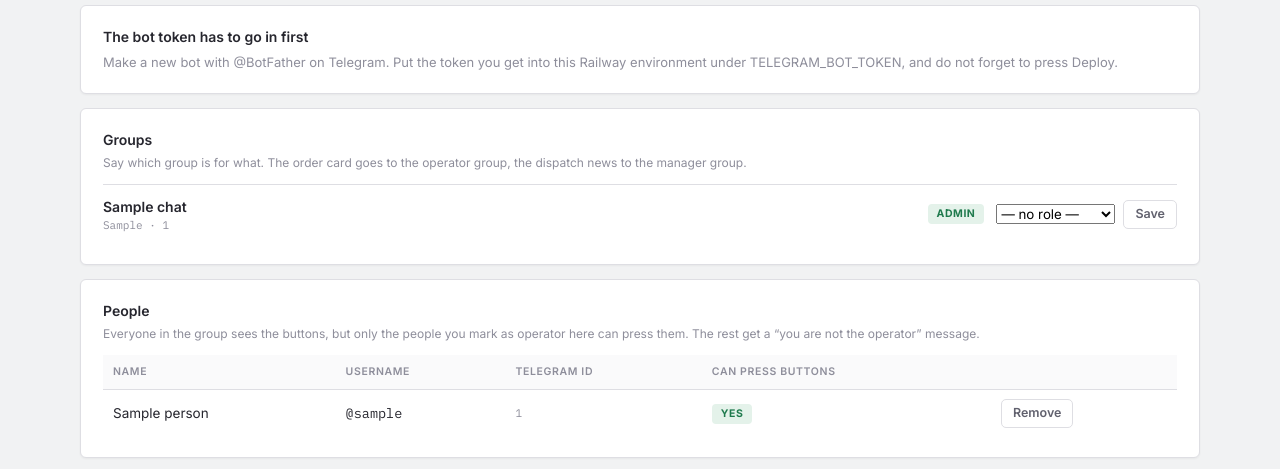
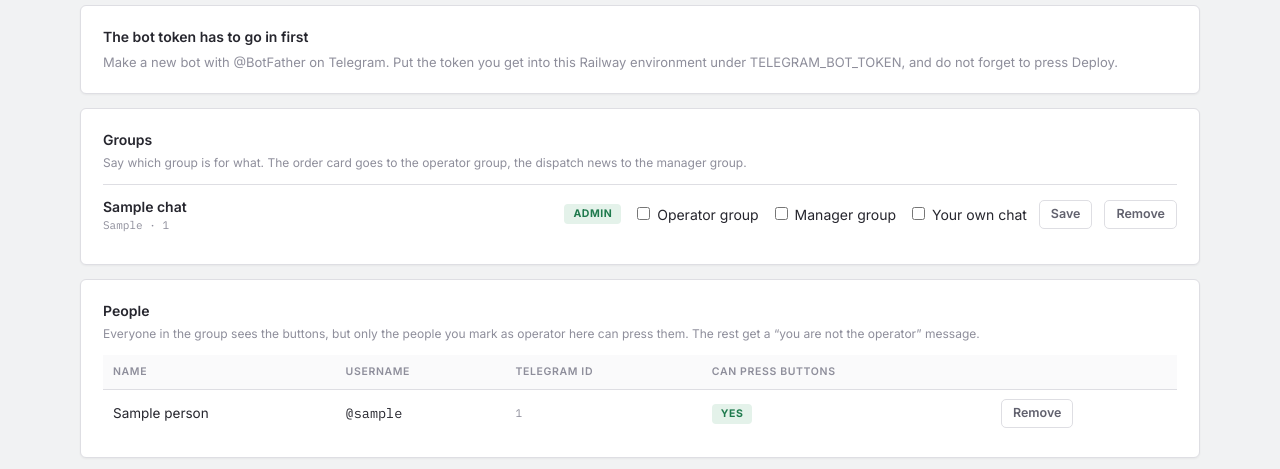
Before and after one commit to Julius00778/packaging-billing-app, a Flask app: page /po/telegram in a window 1280 px wide. Shown: the part 138-607 px from the top of the page. Run offline with Flask 3, Linux system fonts and the light colour scheme; a user stored in the database is signed in; tables that the repository leaves empty hold one stand-in row (values such as "Sample post"); some libraries are stand-ins or nearby versions.

Commit message:
Role tick box aur chat hatane ka button

```diff
--- a/templates/po_telegram.html
+++ b/templates/po_telegram.html
@@ -49,16 +49,23 @@
             {{ c.chat_type }} · {{ c.chat_id }}
           </div>
         </div>
-        {% if c.role %}<span class="badge paid">{{ c.role }}</span>{% endif %}
+        {% for r in c.role_list() %}<span class="badge paid">{{ r }}</span>{% endfor %}
+        {# Tick box, dropdown nahi — ek chat ke kai role ho sakte hain, aur
+           ek hi role kai chat ka. #}
         <form method="POST" action="{{ url_for('po.telegram_set_role', row_id=c.id) }}"
-              style="display:flex;gap:8px;align-items:center;">
-          <select name="role" style="width:auto;">
-            <option value="" {% if not c.role %}selected{% endif %}>{{ t('po_tg_no_role') }}</option>
-            <option value="operator" {% if c.role == 'operator' %}selected{% endif %}>{{ t('po_tg_operator_group') }}</option>
-            <option value="manager" {% if c.role == 'manager' %}selected{% endif %}>{{ t('po_tg_manager_group') }}</option>
-            <option value="owner" {% if c.role == 'owner' %}selected{% endif %}>{{ t('po_tg_your_chat') }}</option>
-          </select>
+              style="display:flex;gap:12px;align-items:center;flex-wrap:wrap;">
+          <label class="tick"><input type="checkbox" name="roles" value="operator"
+                 {% if c.has_role('operator') %}checked{% endif %}> {{ t('po_tg_operator_group') }}</label>
+          <label class="tick"><input type="checkbox" name="roles" value="manager"
+                 {% if c.has_role('manager') %}checked{% endif %}> {{ t('po_tg_manager_group') }}</label>
+          <label class="tick"><input type="checkbox" name="roles" value="owner"
+                 {% if c.has_role('owner') %}checked{% endif %}> {{ t('po_tg_your_chat') }}</label>
           <button class="btn btn-ghost btn-sm" type="submit">{{ t('po_save') }}</button>
+        </form>
+        <form method="POST" action="{{ url_for('po.telegram_delete_chat', row_id=c.id) }}"
+              onsubmit="return confirm({{ t('po_tg_remove_confirm')|tojson }});">
+          <button class="btn btn-ghost btn-sm" type="submit"
+                  title="{{ t('po_tg_remove_hint') }}">{{ t('po_tg_remove') }}</button>
         </form>
       </div>
     {% endfor %}
```
